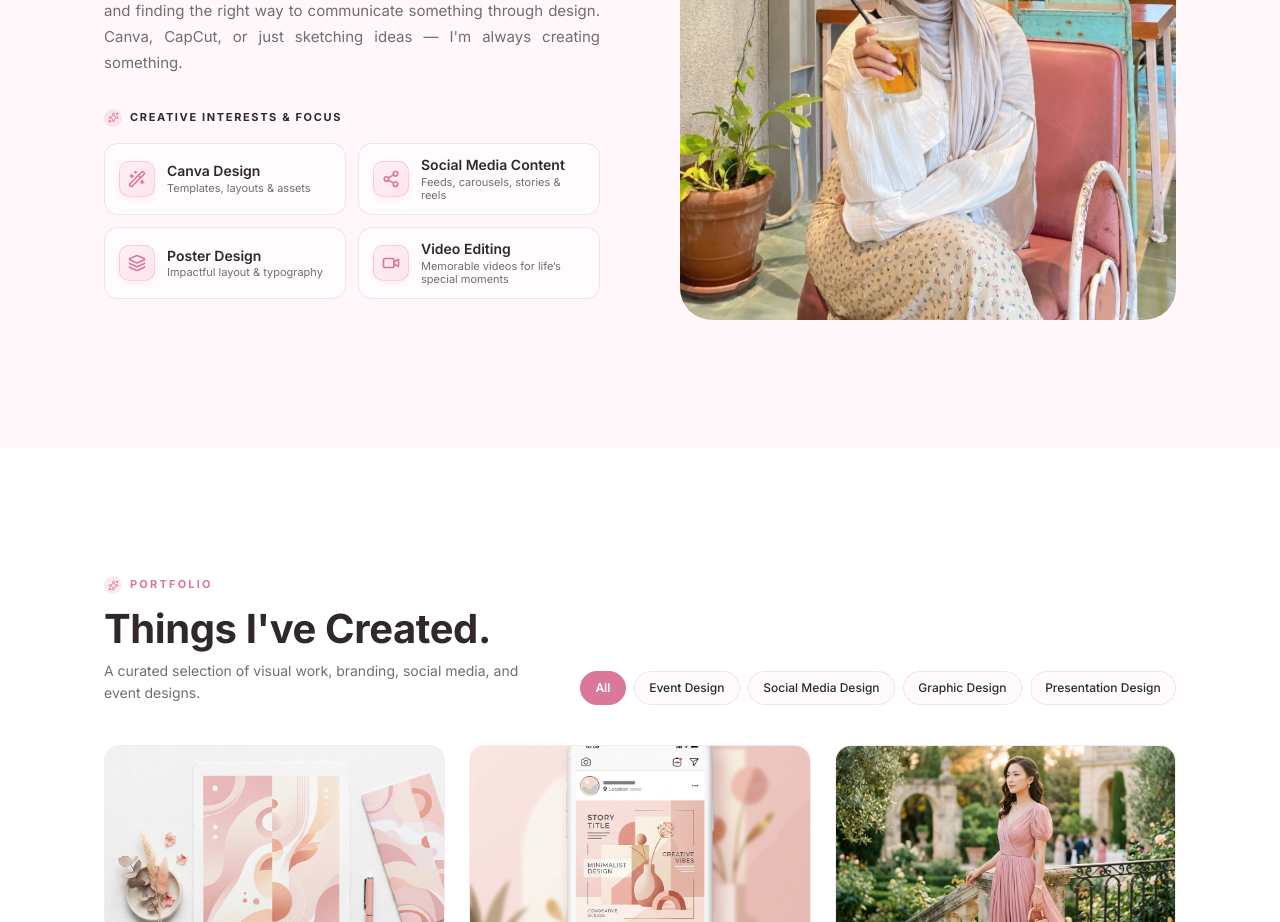
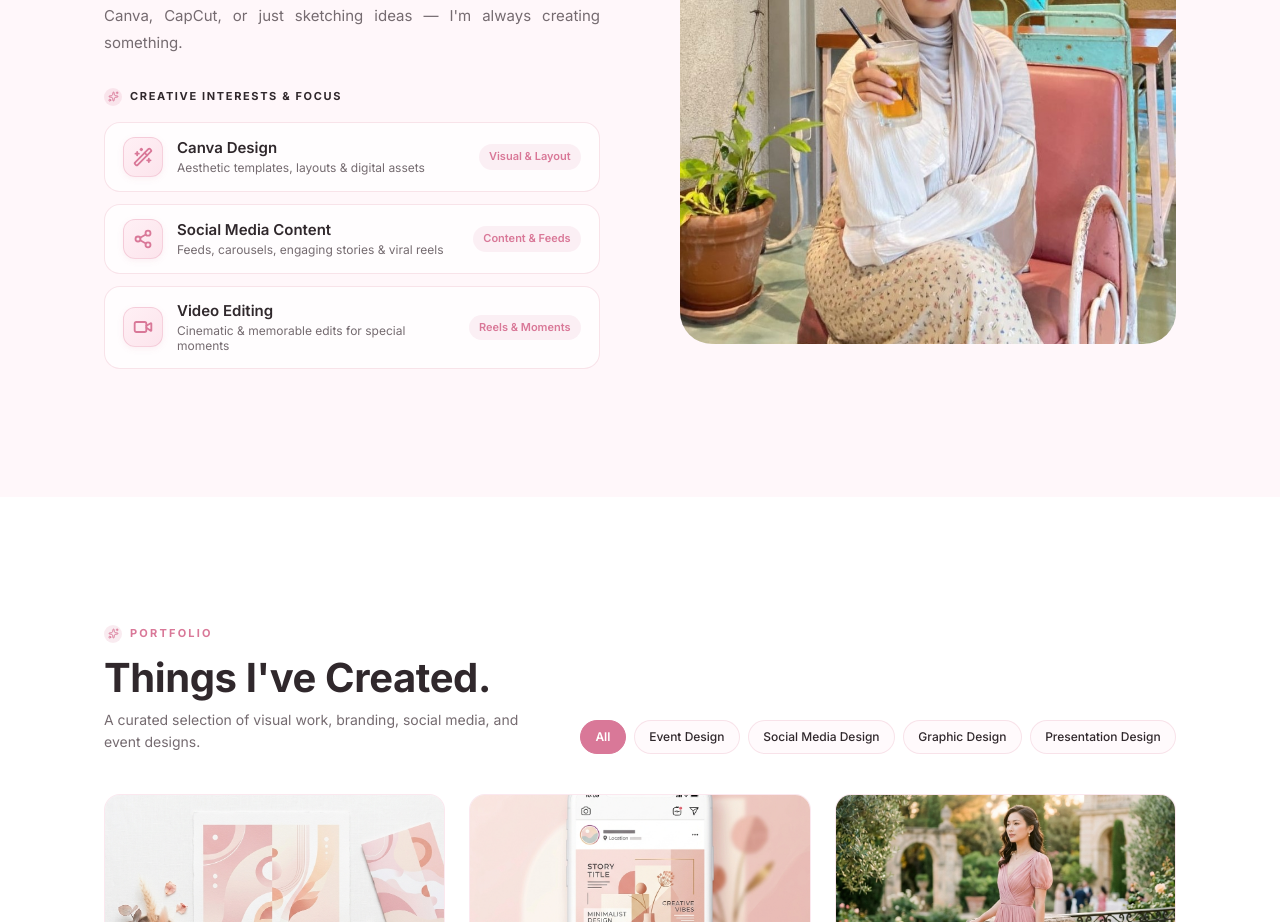
Before and after one commit to whosArlend/manisha-portofolio, a React (Vite) app: page / in a window 1280 px wide. Shown: the part 1240-2162 px from the top of the page. Built offline with nearby package versions, Linux system fonts and the light colour scheme.

Commit message:
feat: add About section component with creative interests and portrait layout

```diff
--- a/src/sections/About.tsx
+++ b/src/sections/About.tsx
@@ -3,7 +3,6 @@ import {
   Sparkles,
   Wand2,
   Share2,
-  Layers,
   Video,
 } from 'lucide-react'
 import { fadeUp, staggerContainer, viewportConfig } from '../utils/animations'
@@ -12,22 +11,20 @@ import aboutPortrait from '../assets/about_portrait.jpeg'
 const interests = [
   {
     title: 'Canva Design',
-    tagline: 'Templates, layouts & assets',
+    tagline: 'Aesthetic templates, layouts & digital assets',
+    tag: 'Visual & Layout',
     icon: Wand2,
   },
   {
     title: 'Social Media Content',
-    tagline: 'Feeds, carousels, stories & reels',
+    tagline: 'Feeds, carousels, engaging stories & viral reels',
+    tag: 'Content & Feeds',
     icon: Share2,
   },
   {
-    title: 'Poster Design',
-    tagline: 'Impactful layout & typography',
-    icon: Layers,
-  },
-  {
     title: 'Video Editing',
-    tagline: 'Memorable videos for life’s special moments',
+    tagline: 'Cinematic & memorable edits for special moments',
+    tag: 'Reels & Moments',
     icon: Video,
   },
 ]
@@ -119,11 +116,11 @@ export default function About() {
                 </p>
               </div>
 
-              {/* Creative Cards Grid */}
+              {/* Creative 3-Card Stack */}
               <div
                 style={{
-                  display: 'grid',
-                  gridTemplateColumns: 'repeat(auto-fit, minmax(200px, 1fr))',
+                  display: 'flex',
+                  flexDirection: 'column',
                   gap: '0.75rem',
                 }}
               >
@@ -132,34 +129,36 @@ export default function About() {
                   return (
                     <motion.div
                       key={item.title}
-                      initial={{ opacity: 0, y: 15 }}
-                      whileInView={{ opacity: 1, y: 0 }}
+                      initial={{ opacity: 0, x: -10 }}
+                      whileInView={{ opacity: 1, x: 0 }}
                       viewport={{ once: true }}
-                      transition={{ duration: 0.35, delay: idx * 0.05 }}
+                      transition={{ duration: 0.35, delay: idx * 0.08 }}
                       whileHover={{
-                        y: -3,
-                        borderColor: 'rgba(217, 120, 152, 0.5)',
+                        x: 4,
+                        borderColor: 'rgba(217, 120, 152, 0.45)',
                         backgroundColor: '#FFFFFF',
-                        boxShadow: '0 8px 20px -4px rgba(217, 120, 152, 0.18)',
+                        boxShadow: '0 8px 24px -4px rgba(217, 120, 152, 0.18)',
                       }}
                       style={{
-                        padding: '0.75rem 0.875rem',
-                        borderRadius: '0.875rem',
-                        background: 'rgba(255, 255, 255, 0.65)',
+                        padding: '0.875rem 1.125rem',
+                        borderRadius: '1rem',
+                        background: 'rgba(255, 255, 255, 0.75)',
                         border: '1px solid rgba(217, 120, 152, 0.2)',
                         backdropFilter: 'blur(8px)',
                         display: 'flex',
                         alignItems: 'center',
-                        gap: '0.75rem',
+                        justifyContent: 'space-between',
+                        gap: '1rem',
                         cursor: 'default',
                         transition: 'all 0.25s cubic-bezier(0.16, 1, 0.3, 1)',
                       }}
                     >
+                      <div style={{ display: 'flex', alignItems: 'center', gap: '0.875rem', minWidth: 0 }}>
                         <div
                           style={{
-                          width: '36px',
-                          height: '36px',
-                          borderRadius: '0.625rem',
+                            width: '40px',
+                            height: '40px',
+                            borderRadius: '0.75rem',
                             background: 'linear-gradient(135deg, #FFF0F5 0%, #FCE4EC 100%)',
                             border: '1px solid rgba(217, 120, 152, 0.25)',
                             display: 'flex',
@@ -170,15 +169,15 @@ export default function About() {
                             boxShadow: '0 2px 6px rgba(217, 120, 152, 0.1)',
                           }}
                         >
-                        <Icon size={18} strokeWidth={2.2} />
+                          <Icon size={20} strokeWidth={2.2} />
                         </div>
-                      <div style={{ minWidth: 0, flex: 1 }}>
+                        <div style={{ minWidth: 0 }}>
                           <h4
                             style={{
-                            fontSize: '0.875rem',
+                              fontSize: '0.9375rem',
                               fontWeight: 600,
                               color: 'var(--text-dark)',
-                            lineHeight: 1.25,
+                              lineHeight: 1.3,
                               marginBottom: '0.15rem',
                             }}
                           >
@@ -186,15 +185,31 @@ export default function About() {
                           </h4>
                           <p
                             style={{
-                            fontSize: '0.6875rem',
+                              fontSize: '0.75rem',
                               color: 'var(--text-secondary)',
                               fontWeight: 400,
-                            lineHeight: 1.2,
+                              lineHeight: 1.3,
                             }}
                           >
                             {item.tagline}
                           </p>
                         </div>
+                      </div>
+
+                      <span
+                        style={{
+                          fontSize: '0.6875rem',
+                          fontWeight: 600,
+                          color: 'var(--pink-accent)',
+                          background: 'rgba(217, 120, 152, 0.1)',
+                          padding: '0.25rem 0.65rem',
+                          borderRadius: '9999px',
+                          whiteSpace: 'nowrap',
+                          flexShrink: 0,
+                        }}
+                      >
+                        {item.tag}
+                      </span>
                     </motion.div>
                   )
                 })}
```
Lines whose indentation alone changed are shown as unchanged.
